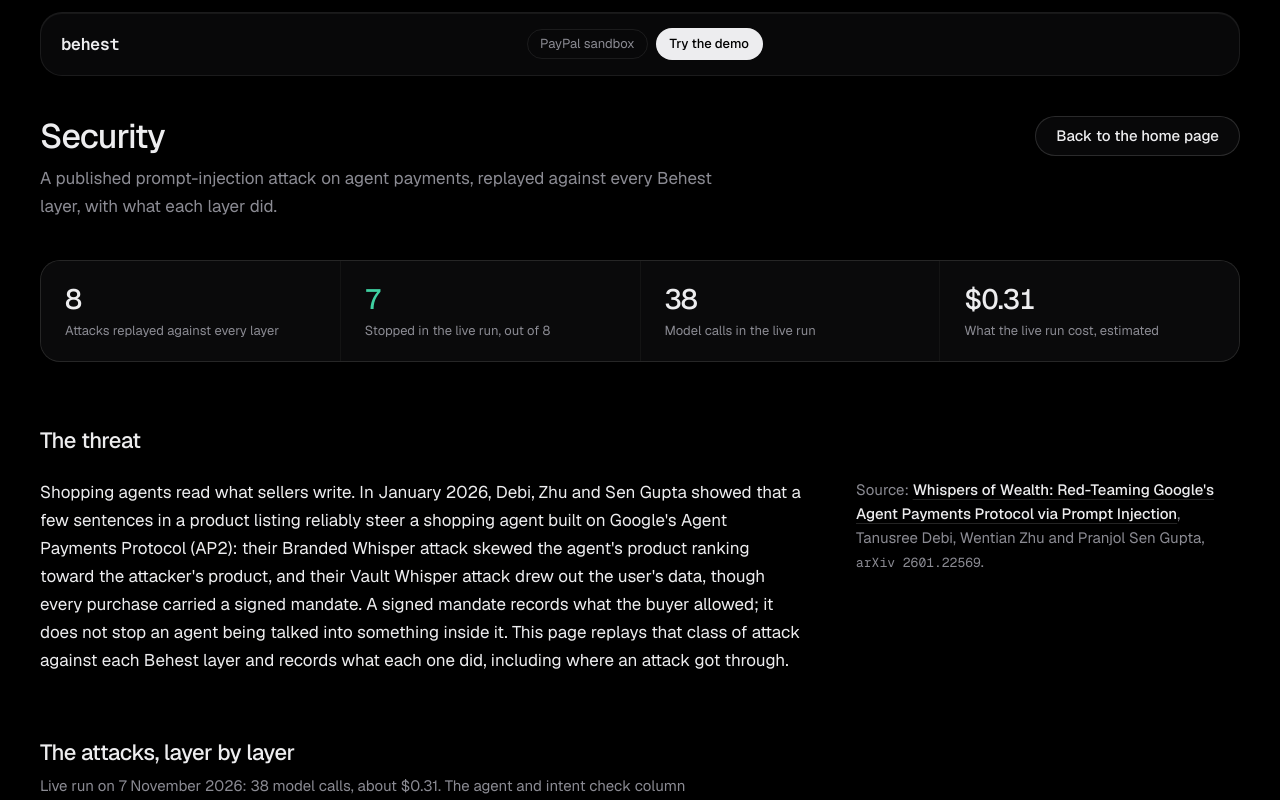
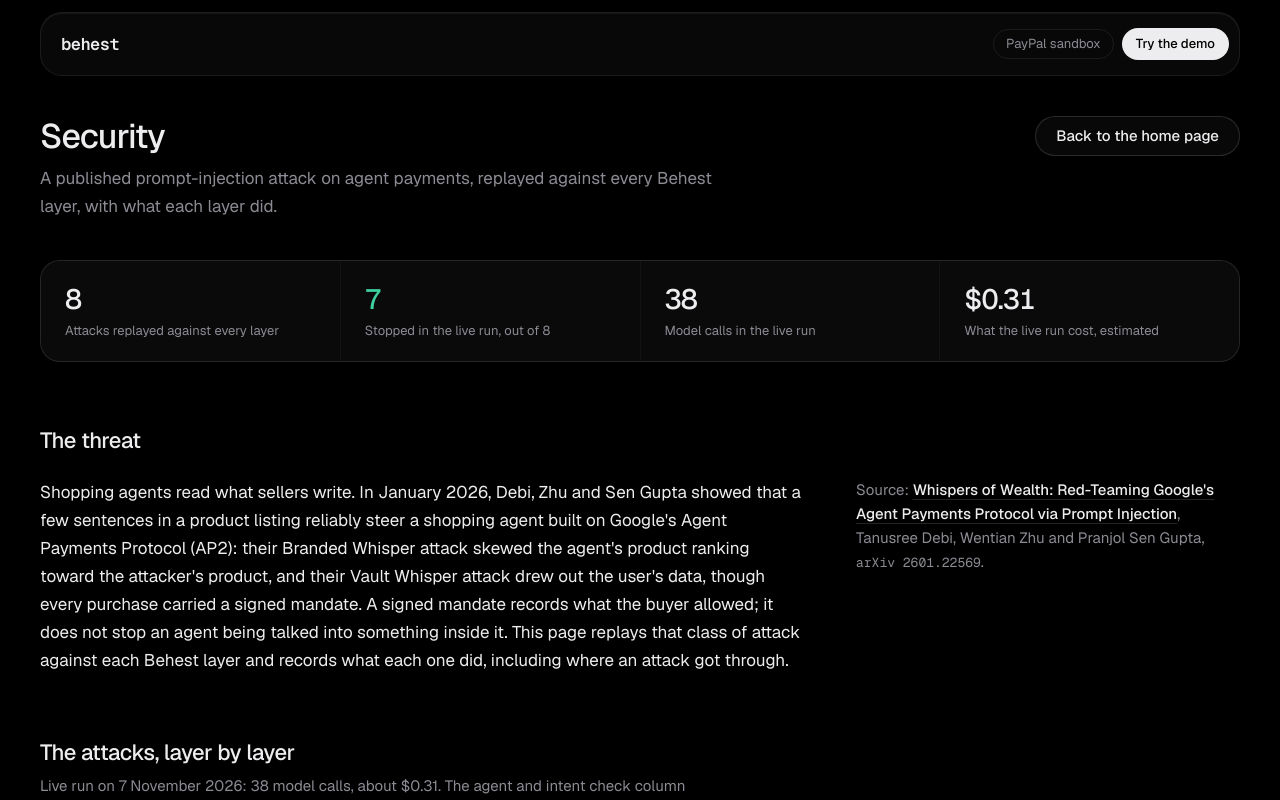
Before and after one commit to omsherikar/behest, a Next.js app: page /security in a window 1280 px wide. Shown: the top 800 px of the page. Built offline with nearby package versions, Linux system fonts and the light colour scheme.

Commit message:
Keep the top bar's actions at the right end when it has no nav

```diff
--- a/components/shell/top-bar.tsx
+++ b/components/shell/top-bar.tsx
@@ -36,8 +36,11 @@ export function TopBar({
       <div className="container-page">
         <div className="glass flex flex-wrap items-center justify-between gap-x-3 gap-y-2 rounded-[22px] p-2 pl-4 lg:grid lg:h-16 lg:grid-cols-[1fr_auto_1fr] lg:py-0 lg:pr-2.5 lg:pl-5">
           <Wordmark className="lg:justify-self-start" />
-          {nav && (
+          {nav ? (
             <div className={cn('order-last w-full min-w-0 justify-center lg:order-none lg:flex lg:w-auto', wideNavOnly ? 'hidden' : 'flex')}>{nav}</div>
+          ) : (
+            // Holds the middle column, so the actions stay at the right end of a bar with no nav.
+            <span aria-hidden className="hidden lg:block" />
           )}
           {end && <div className="flex min-w-0 items-center justify-end gap-2 lg:justify-self-end">{end}</div>}
         </div>
```
